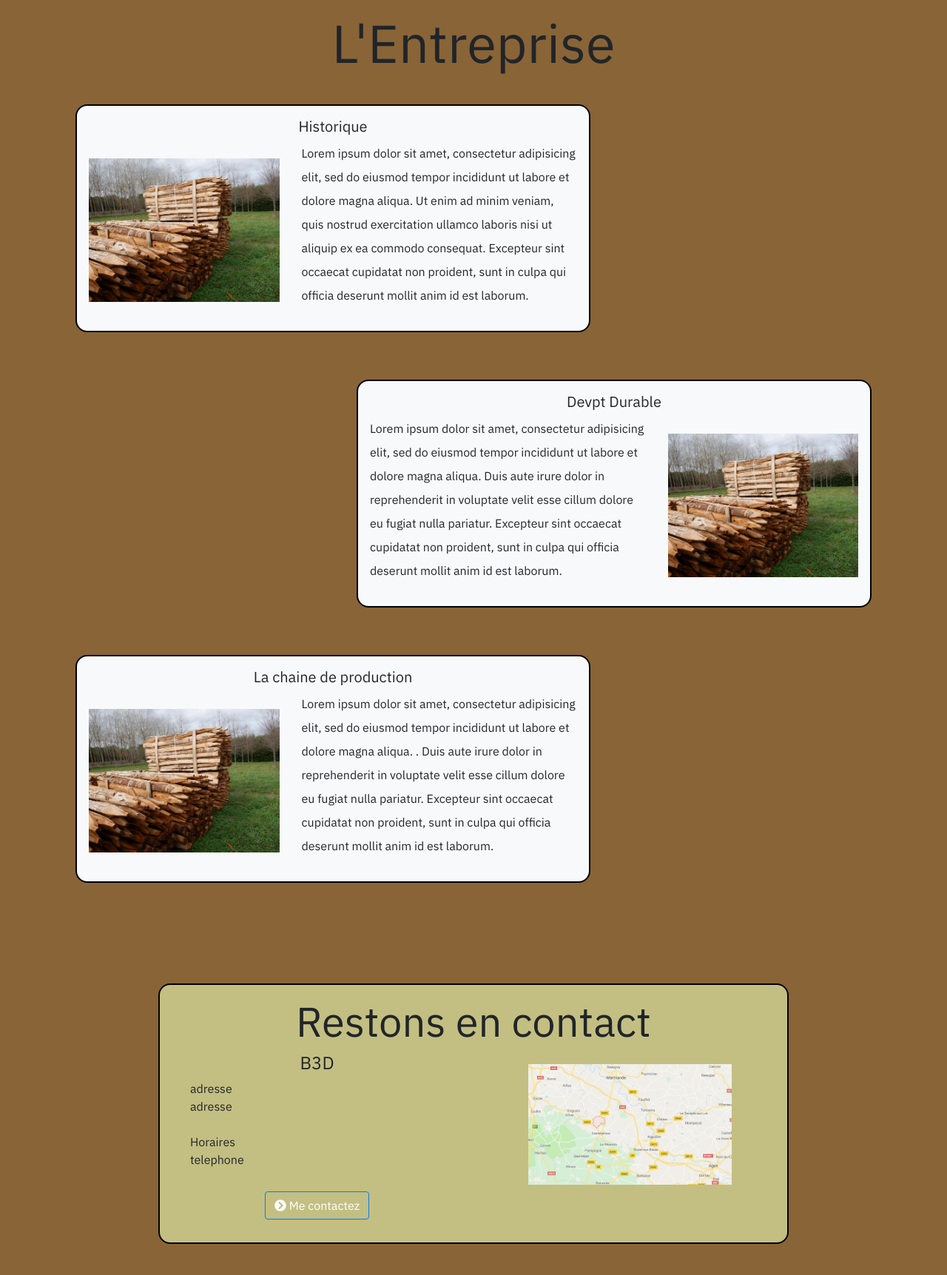
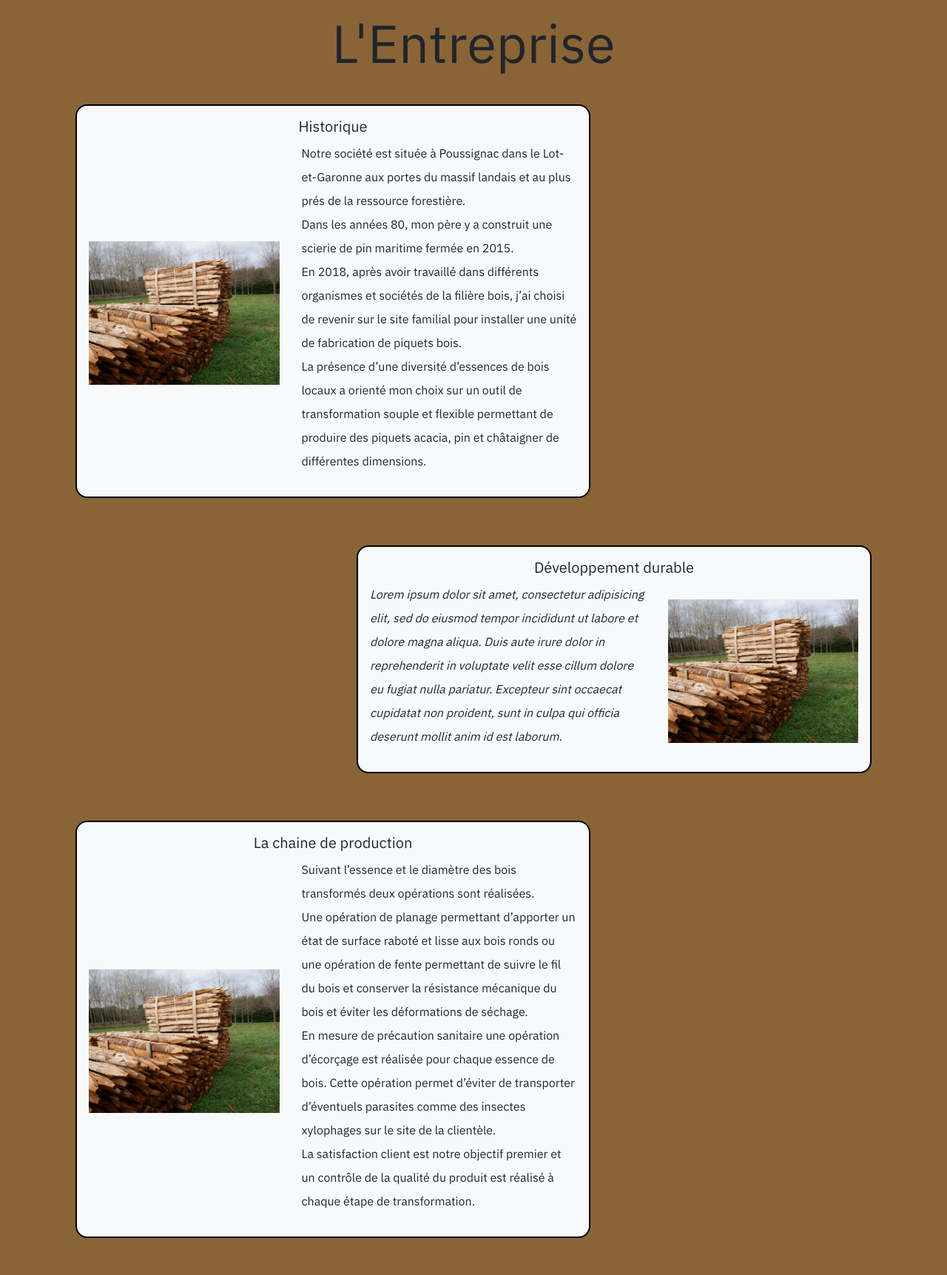
Before and after one commit to Jarod-MIDY/B3D, a PHP site: page /societe.php in a window 1280 px wide. Shown: the part 197-1920 px from the top of the page at 74% size. Run offline with PHP 8.4, Linux system fonts and the light colour scheme; some libraries are stand-ins or nearby versions.

Commit message:
intégration text client sur societe.php

```diff
--- a/contact.php
+++ b/contact.php
@@ -4,6 +4,8 @@
 <section id="formulaire-contact" class="container">
 
 	<h4 class="display-4 text-center">CONTACTEZ-NOUS</h4>
+
+	<?= $messageEnvoi; ?>
 
 
 
--- a/societe.php
+++ b/societe.php
@@ -12,7 +12,7 @@
               <img class="img-fluid" src="imgs/tas_piquets.jpg" alt="" >
             </div>
             <div class="col-lg-7 col-md-6 col-sm-12">
-              <p>Lorem ipsum dolor sit amet, consectetur adipisicing elit, sed do eiusmod tempor incididunt ut labore et dolore magna aliqua. Ut enim ad minim veniam, quis nostrud exercitation ullamco laboris nisi ut aliquip ex ea commodo consequat. Excepteur sint occaecat cupidatat non proident, sunt in culpa qui officia deserunt mollit anim id est laborum.</p>
+              <p>Notre société est située à Poussignac dans le Lot-et-Garonne aux portes du massif landais et au plus prés de la ressource forestière.<br/> Dans les années 80, mon père y a construit une scierie de pin maritime fermée en 2015.<br/> En 2018, après avoir travaillé dans différents organismes et sociétés de la filière bois, j’ai choisi de revenir sur le site familial pour installer une unité de fabrication de piquets bois.<br/> La présence d’une diversité d’essences de bois locaux a orienté mon choix sur un outil de transformation souple et flexible permettant de produire des piquets acacia, pin et châtaigner de différentes dimensions.</p>
             </div>
           </div>
         </div>
@@ -22,10 +22,10 @@
     <div class="row justify-content-end ">
       <div class="col-lg-8 col-md-12 col-sm-12 ">
       <div class="row justify-content-center texte-entreprise cadre bg-light">
-        <h5 class="">Devpt Durable</h5>
+        <h5 class="">Développement durable</h5>
         <div id="zone2-entreprise" class="row justify-content-center">
           <div class="col-lg-7 col-md-6 col-sm-12  ">
-            <p>Lorem ipsum dolor sit amet, consectetur adipisicing elit, sed do eiusmod tempor incididunt ut labore et dolore magna aliqua. Duis aute irure dolor in reprehenderit in voluptate velit esse cillum dolore eu fugiat nulla pariatur. Excepteur sint occaecat cupidatat non proident, sunt in culpa qui officia deserunt mollit anim id est laborum.</p>
+            <p><em>Lorem ipsum dolor sit amet, consectetur adipisicing elit, sed do eiusmod tempor incididunt ut labore et dolore magna aliqua. Duis aute irure dolor in reprehenderit in voluptate velit esse cillum dolore eu fugiat nulla pariatur. Excepteur sint occaecat cupidatat non proident, sunt in culpa qui officia deserunt mollit anim id est laborum.</em></p>
           </div>
           <div class="col-lg-5 col-md-4 col-sm-10 d-flex align-items-center">
             <img class=" img-fluid" src="imgs/tas_piquets.jpg" alt="">
@@ -44,7 +44,7 @@
         <img class=" img-fluid" src="imgs/tas_piquets.jpg" alt="">
       </div>
       <div class="col-lg-7 col-md-6 col-sm-12 d-flex align-items-center">
-        <p>Lorem ipsum dolor sit amet, consectetur adipisicing elit, sed do eiusmod tempor incididunt ut labore et dolore magna aliqua. . Duis aute irure dolor in reprehenderit in voluptate velit esse cillum dolore eu fugiat nulla pariatur. Excepteur sint occaecat cupidatat non proident, sunt in culpa qui officia deserunt mollit anim id est laborum.</p>
+        <p>Suivant l’essence et le diamètre des bois transformés deux opérations sont réalisées.<br/> Une opération de planage permettant d’apporter un état de surface raboté et lisse aux bois ronds ou une opération de fente permettant de suivre le fil du bois et conserver la résistance mécanique du bois et éviter les déformations de séchage.<br/> En mesure de précaution sanitaire une opération d’écorçage est réalisée pour chaque essence de bois. Cette opération permet d’éviter de transporter d’éventuels parasites comme des insectes xylophages sur le site de la clientèle.<br/> La satisfaction client est notre objectif premier et un contrôle de la qualité du produit est réalisé à chaque étape de transformation.</p>
       </div>
       </div>
     </div>
```
Also changed, not shown: styles/style_choix_langue.css (line endings or trailing spaces).
